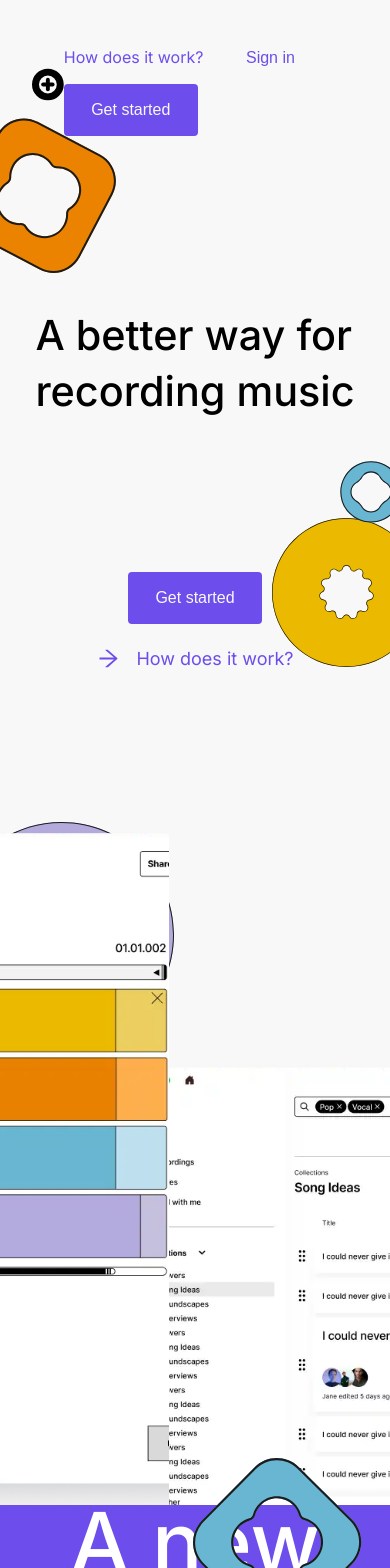
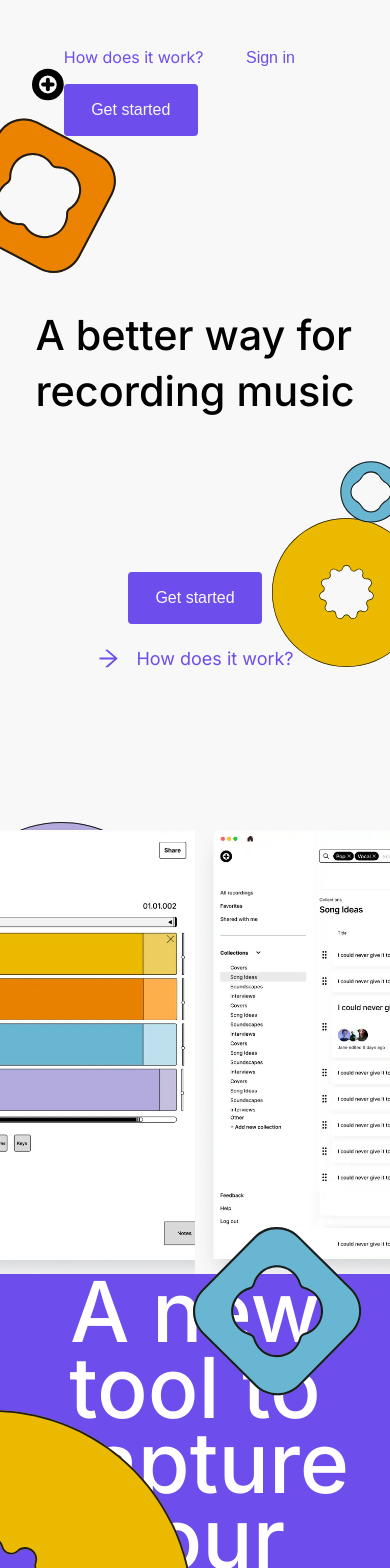
Before and after one commit to sofiaronnkvist/fourtrack, a Next.js app: page / in a window 390 px wide. Shown: the top 1568 px of the page. Built offline with nearby package versions, Linux system fonts and the light colour scheme; no server answers.

Commit message:
Change on Next Image to control size on mobile

```diff
--- a/pages/index.js
+++ b/pages/index.js
@@ -72,24 +72,24 @@ export default function Home() {
               fillInner={'#B4ABDC'}
             />
           </PurpuleIconWrapper>
-
+          <TestWrapper>
             <Image
               src={recorderImage}
-            height={'847px'}
-            width={'614px'}
+              layout={'fill'}
               objectFit={'cover'}
               objectPosition={'80% 90%'}
               alt={'The Fourtrack dashboard'}
             />
+          </TestWrapper>
+          <TestWrapperTwo>
             <Image
               src={projectsImage}
-            height={'847px'}
-            width={'800px'}
+              layout={'fill'}
               objectFit={'cover'}
-            objectPosition={'10% 90%'}
+              objectPosition={'0% 90%'}
               alt={'The Fourtrack recorder'}
-            style={{ position: 'relative' }}
             />
+          </TestWrapperTwo>
         </CaroselSection>
         <ToolSection purple>
           <SecondBlueIconWrapper>
@@ -349,15 +349,39 @@ const StyledP = styled.p`
   max-width: 700px;
 `;
 const CaroselSection = styled.section`
-  min-height: 713px;
   width: 100%;
   z-index: 999;
   display: flex;
   justify-content: space-between;
   padding-top: 32px;
+`;
+
+const TestWrapper = styled.div`
+  position: relative;
+  height: 847px;
+  width: 50%;
 
   image {
+    width: 100%;
+    height: 100%;
+    object-fit: cover;
+  }
+  @media screen and (max-width: 500px) {
+    height: 450px;
+  }
+`;
+const TestWrapperTwo = styled.div`
   position: relative;
+  height: 847px;
+  width: 50%;
+
+  image {
+    width: 100%;
+    height: 100%;
+    object-fit: cover;
+  }
+  @media screen and (max-width: 500px) {
+    height: 450px;
   }
 `;
 
--- a/styles/globals.css
+++ b/styles/globals.css
@@ -4,6 +4,7 @@ body {
   padding: 0;
   margin: 0;
   font-family: 'Inter', sans-serif;
+  overflow-x: hidden;
 }
 
 a {
@@ -13,4 +14,5 @@ a {
 
 * {
   box-sizing: border-box;
+
 }
```
Lines whose indentation alone changed are shown as unchanged.
